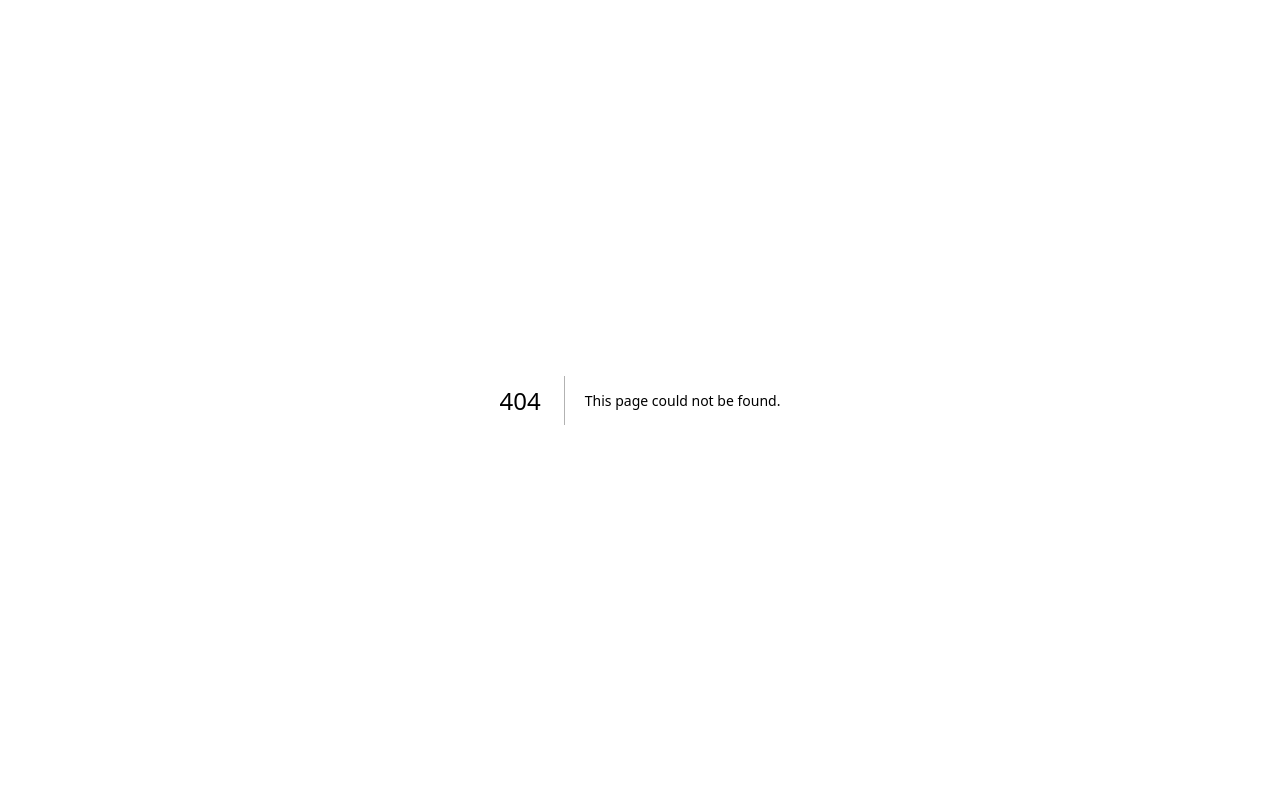
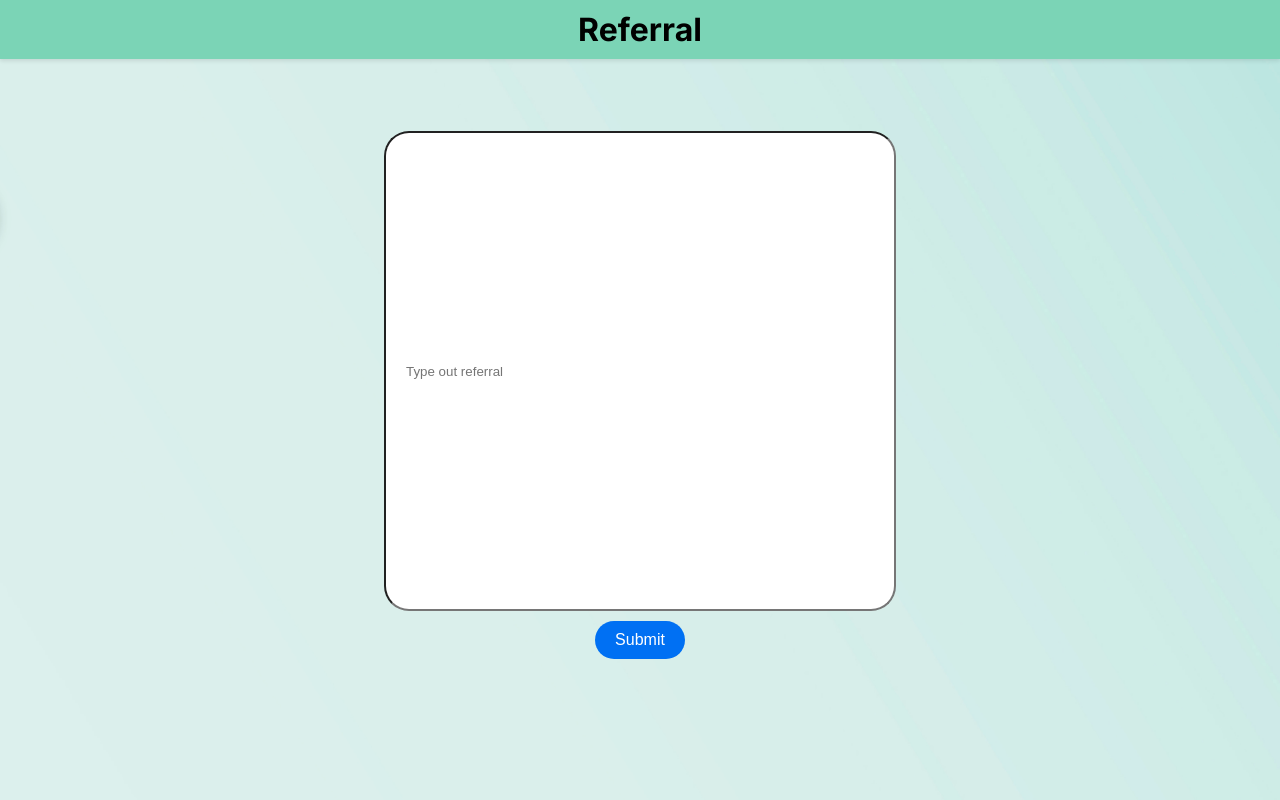
Before and after one commit to kaartiik/clinic-webapp, a Next.js app: page /referral in a window 1280 px wide. Before the commit this address had no page. Built offline with nearby package versions, Linux system fonts and the light colour scheme.

Commit message:
Added referral page

```diff
--- /dev/null
+++ b/src/app/referral/page.js
@@ -0,0 +1,68 @@
+// pages/doctor.js
+"use client";
+import React, {useEffect, useState} from 'react';
+import { useRouter } from 'next/navigation';
+import { useSearchParams } from 'next/navigation';
+import Link from 'next/link';
+import globalStyles from '../styles/main.module.css';
+import styles from '../styles/Referral.module.css';
+import { doc, setDoc, addDoc, collection, updateDoc } from "firebase/firestore";
+import firebase from "../firebase";
+import CLINIC_ID from '../clinic';
+import Header from '@/utility/header';
+
+export default function Referral({searchParams}) {
+  const {patientID, appointmentID} = searchParams;
+
+  const router = useRouter();
+
+  const [referral, setReferral] = useState('');
+
+
+  const handleSubmit = async () => {
+    const data = {
+      referral : referral,
+    }
+
+    try {
+      if(referral != "") {
+
+        const clinicAppointmentRef = doc(firebase.db, 'clinics', CLINIC_ID, 'appointments', appointmentID);
+        const patientAppointmentRef = doc(firebase.db, 'users', patientID, 'appointments', appointmentID);
+
+        const updateAppointmentMedicalInfoClinic = await updateDoc(clinicAppointmentRef, data);
+        const updateAppointmentMedicalInfoPatient = await updateDoc(patientAppointmentRef, data);
+
+        setReferral('');
+      }
+      router.push(`/doctor`);
+    } catch(error) {
+      alert(error)
+    }
+
+  }
+
+  const handleKeyPress = (event) => {
+    // look for the `Enter` keyCode
+    if (event.keyCode === 13 || event.which === 13) {
+      handleSubmit()
+    }
+  }
+
+  return (
+    <div className={styles.container}>
+      <Header title="Referral" />
+      <input
+        className={styles.textinput}
+        type="text"
+        value={referral}
+        onChange={e => setReferral(e.target.value)}
+        placeholder="Type out referral"
+        onKeyUp={handleKeyPress}
+      />
+      {patientID !== "" &&
+          <button className={globalStyles.roundedButton} onClick={handleSubmit}>Submit</button>
+      }
+    </div>
+  );
+}
--- /dev/null
+++ b/src/app/styles/Referral.module.css
@@ -0,0 +1,16 @@
+.container {
+  display: flex;
+  flex-direction: column;
+  justify-content: center;
+  align-items: center;
+  height: 100vh; /* Use viewport height to take full height of the screen */
+  background-image: url("../../../public/bg2.jpg");
+  background-size: cover;
+}
+
+.textinput {
+  padding: 20px;
+  border-radius: 25px;
+  height: 60%;
+  width: 40%;
+}
```
Also changed, not shown: src/app/medication/page.js (+12 -2 lines).
